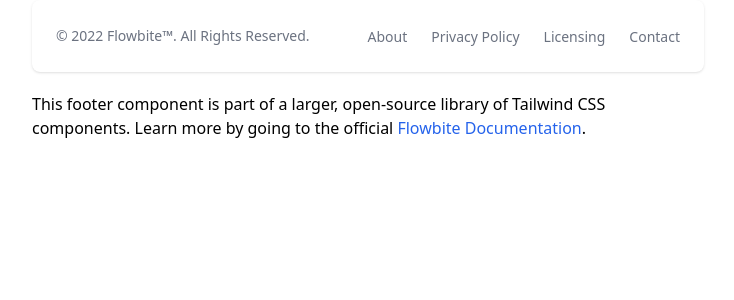
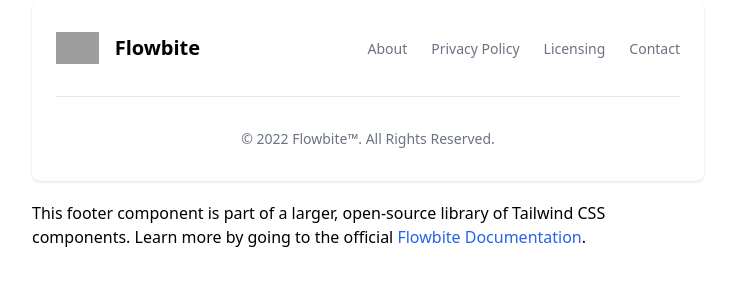
Before and after one commit to Openlab-Appslab/Booky-FE, an Angular app: page / in a window 1280 px wide. Shown: the top 300 px of the page, without its empty margins (272-1006 px from the left). Built offline with nearby package versions, Linux system fonts and the light colour scheme; grey boxes are pictures that could not be loaded.

Commit message:
Added new footer

```diff
--- a/src/app/app.component.html
+++ b/src/app/app.component.html
@@ -1,9 +1,12 @@
 <div class="max-w-2xl mx-auto">
 
-	<footer class="p-4 bg-white rounded-lg shadow md:flex md:items-center md:justify-between md:p-6 dark:bg-gray-800">
-		<span class="text-sm text-gray-500 sm:text-center dark:text-gray-400">© 2022 <a href="https://flowbite.com" class="hover:underline" target="_blank">Flowbite™</a>. All Rights Reserved.
-    </span>
-		<ul class="flex flex-wrap items-center mt-3 sm:mt-0">
+	<footer class="p-4 bg-white rounded-lg shadow md:px-6 md:py-8 dark:bg-gray-800">
+		<div class="sm:flex sm:items-center sm:justify-between">
+			<a href="#" target="_blank" class="flex items-center mb-4 sm:mb-0">
+				<img src="https://flowbite.com/docs/images/logo.svg" class="mr-4 h-8" alt="Flowbite Logo" />
+				<span class="self-center text-xl font-semibold whitespace-nowrap dark:text-white">Flowbite</span>
+			</a>
+			<ul class="flex flex-wrap items-center mb-6 sm:mb-0">
 				<li>
 					<a href="#" class="mr-4 text-sm text-gray-500 hover:underline md:mr-6 dark:text-gray-400">About</a>
 				</li>
@@ -12,17 +15,22 @@
 						Policy</a>
 				</li>
 				<li>
-				<a href="#" class="mr-4 text-sm text-gray-500 hover:underline md:mr-6 dark:text-gray-400">Licensing</a>
+					<a href="#"
+						class="mr-4 text-sm text-gray-500 hover:underline md:mr-6 dark:text-gray-400">Licensing</a>
 				</li>
 				<li>
 					<a href="#" class="text-sm text-gray-500 hover:underline dark:text-gray-400">Contact</a>
 				</li>
 			</ul>
+		</div>
+		<hr class="my-6 border-gray-200 sm:mx-auto dark:border-gray-700 lg:my-8" />
+		<span class="block text-sm text-gray-500 sm:text-center dark:text-gray-400">© 2022 <a href="https://flowbite.com" target="_blank" class="hover:underline">Flowbite™</a>. All Rights Reserved.
+    </span>
 	</footer>
 
 	<p class="mt-5">This footer component is part of a larger, open-source library of Tailwind CSS components. Learn
 		more
 		by going to the official <a class="text-blue-600 hover:underline"
-			href="https://flowbite.com/docs/getting-started/introduction/" target="_blank">Flowbite Documentation</a>.
+			href="#" target="_blank">Flowbite Documentation</a>.
 	</p>
 </div>
```
Lines whose indentation alone changed are shown as unchanged.
